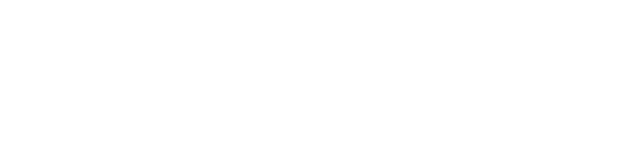
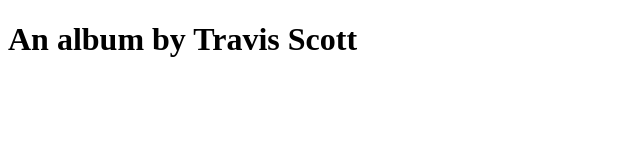
Before and after one commit to clarade/helloWorld, a plain HTML site: page index.html in a window 1280 px wide. Shown: the whole page, without its empty margins (0-640 px from the left). Drawn offline with Linux system fonts and the light colour scheme.

Commit message:
added the album's creator in h1

```diff
--- a/index.html
+++ b/index.html
@@ -7,6 +7,6 @@
     <title>Birds in the Trap Sing McKnight</title>
 </head>
 <body>
-
+    <h1>An album by Travis Scott</h1>
 </body>
 </html>
```
